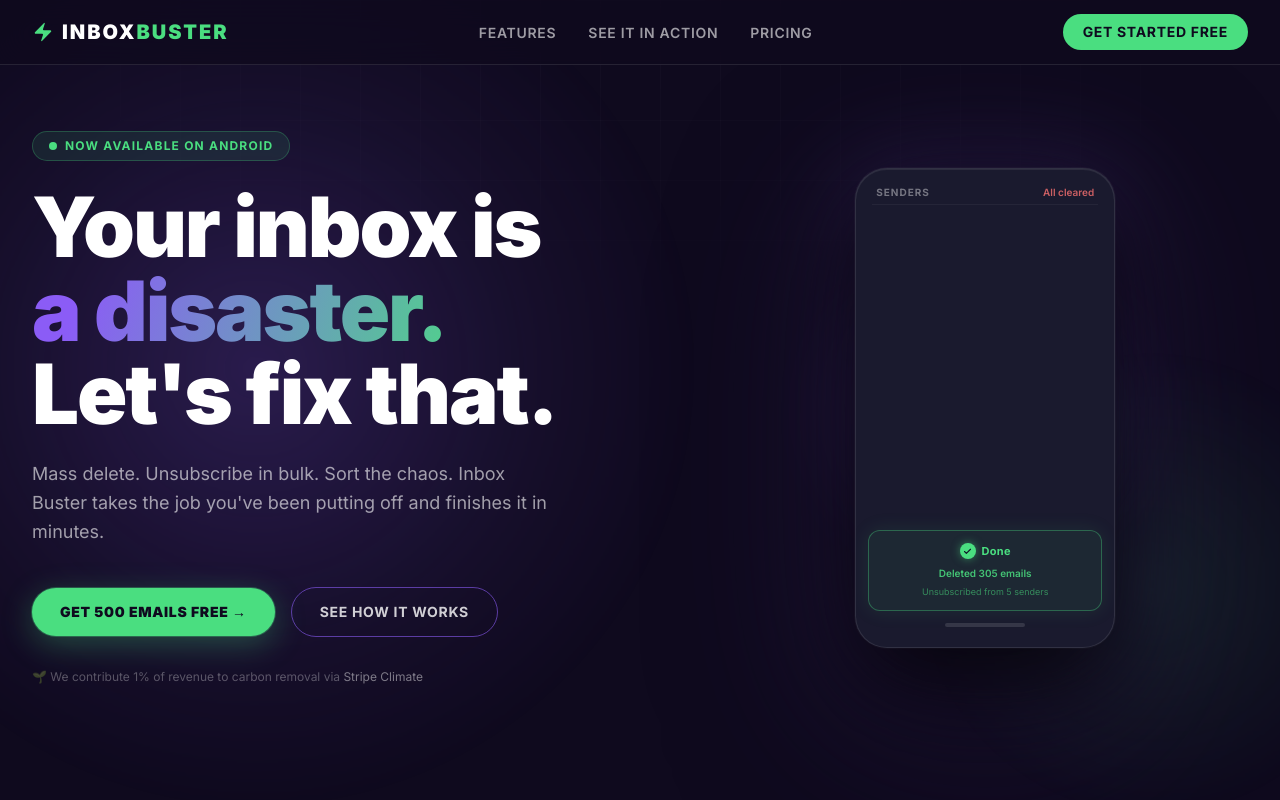
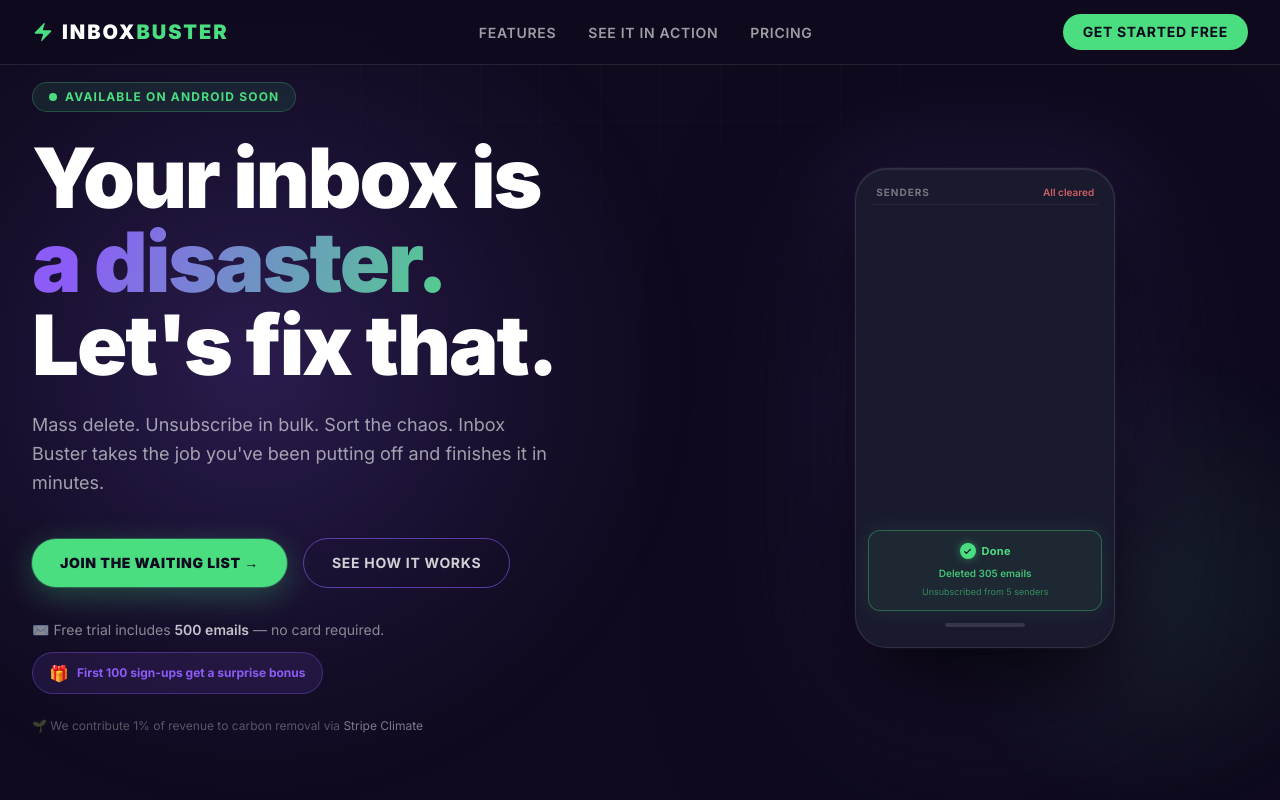
Before and after one commit to AJHemmings/inbox-buster-landing, a Next.js app: page / in a window 1280 px wide. Shown: the top 800 px of the page. Built offline with nearby package versions, Linux system fonts and the light colour scheme.

Commit message:
feat: waitlist CTA, coming soon badge, trial perk and first-100 bonus callout

```diff
--- a/src/components/Hero.tsx
+++ b/src/components/Hero.tsx
@@ -78,7 +78,7 @@
               <span className="relative inline-flex h-2 w-2 rounded-full bg-brand-green" />
             </span>
             <span className="text-xs font-bold uppercase tracking-widest text-brand-green">
-              Now available on Android
+              Available on Android soon
             </span>
           </div>
 
@@ -135,7 +135,7 @@
                   "0 0 0 1px rgba(74,222,128,0.3), 0 8px 32px rgba(74,222,128,0.30)",
               }}
             >
-              Get 500 Emails Free&nbsp;&rarr;
+              Join the Waiting List&nbsp;&rarr;
             </a>
 
             {/* Secondary CTA */}
@@ -147,12 +147,40 @@
             </a>
           </div>
 
+          {/* Trial info + first-100 bonus */}
+          <div
+            className="mb-6 flex flex-col gap-3"
+            style={{
+              animation: "heroFadeUp 0.7s cubic-bezier(0.16,1,0.3,1) both",
+              animationDelay: "320ms",
+            }}
+          >
+            {/* Trial perk */}
+            <p className="text-sm text-white/50">
+              ✉️ Free trial includes <span className="font-semibold text-white/75">500 emails</span> — no card required.
+            </p>
+
+            {/* First 100 bonus */}
+            <div
+              className="inline-flex items-center gap-2 self-start rounded-full border px-4 py-2"
+              style={{
+                background: "rgba(139,92,246,0.12)",
+                borderColor: "rgba(139,92,246,0.35)",
+              }}
+            >
+              <span>🎁</span>
+              <span className="text-xs font-bold text-brand-purple">
+                First 100 sign-ups get a surprise bonus
+              </span>
+            </div>
+          </div>
+
           {/* Stripe Climate note */}
           <p
             className="text-xs text-white/30"
             style={{
               animation: "heroFadeUp 0.7s cubic-bezier(0.16,1,0.3,1) both",
-              animationDelay: "320ms",
+              animationDelay: "400ms",
             }}
           >
             🌱 We contribute 1% of revenue to carbon removal via{" "}
```
